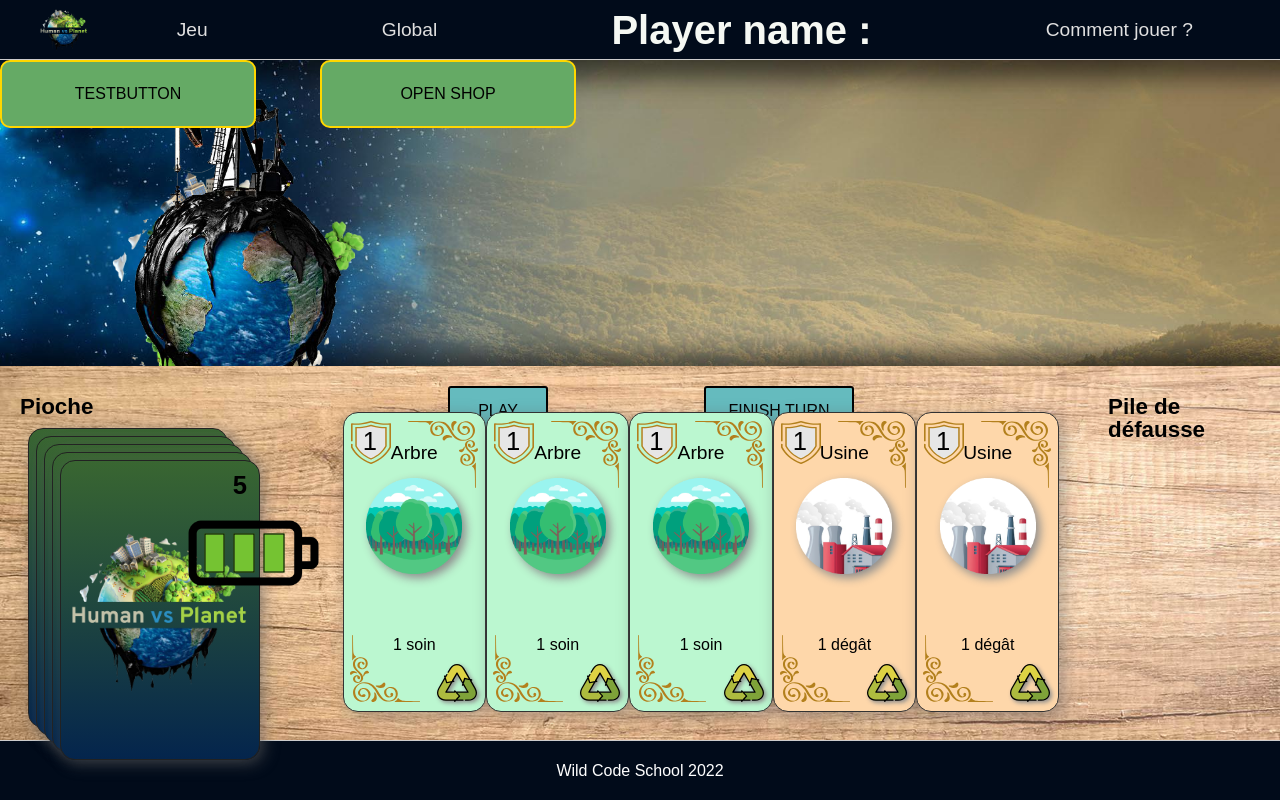
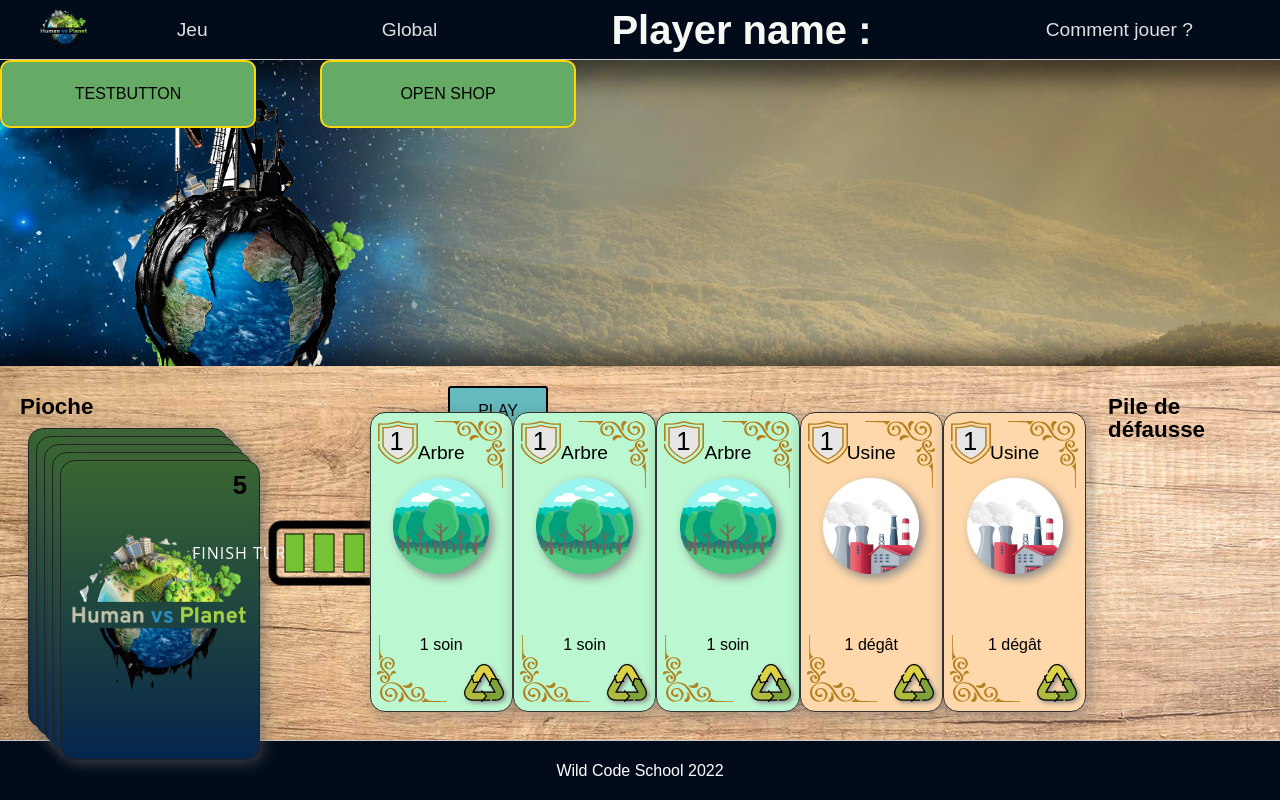
Before and after one commit to Zakari-B/WCS_First_Hackathon, a React (Create React App) app in the folder frontend/: page /Game in a window 1280 px wide. Built offline with nearby package versions, Linux system fonts and the light colour scheme.

Commit message:
add style.css

```diff
--- a/frontend/src/styles/Elements.scss
+++ b/frontend/src/styles/Elements.scss
@@ -17,14 +17,61 @@
     background-color:rgb(101, 187, 190);
 }
 
+
+$speed: 0.5s;
+
 .finishButton {
-    position:absolute;
-    z-index: 1;
-    top: 20px;
-    left:55%;
-    height: 50px;
-    width:150px;
-    border-radius:3px;
-    border: 2px solid #000000;
-    background-color:rgb(101, 187, 190);
+	opacity: 1;
+	outline: 0;
+	color: #fff;
+	line-height: 40px;
+	position: relative;
+	text-align: center;
+	letter-spacing: 1px;
+	display: inline-block;
+	text-decoration: none;
+	font-family: 'Open Sans';
+	text-transform: uppercase;
+
+	&:hover{
+
+		&:after{
+			opacity: 1;
+			transform: translateY(0) rotateX(0);
+		}
+
+		&:before{
+			opacity: 0;
+			transform: translateY(50%) rotateX(90deg);
+		}
+	}
+
+	&:after{
+		top: 0;
+		left: 0;
+		opacity: 0;
+		width: 100%;
+		color: #323237;
+		display: block;
+		transition: $speed;
+		position: absolute;
+		background: #adadaf;
+		content: attr(data-back);
+		transform: translateY(-50%) rotateX(90deg);
+	}
+
+	&:before{
+		top: 0;
+		left: 0;
+		opacity: 1;
+		color: #adadaf;
+		display: block;
+		padding: 0 30px;
+		line-height: 40px;
+		transition: $speed;
+		position: relative;
+		background: #323237;
+		content: attr(data-front);
+		transform: translateY(0) rotateX(0);
+	}
 }
```
